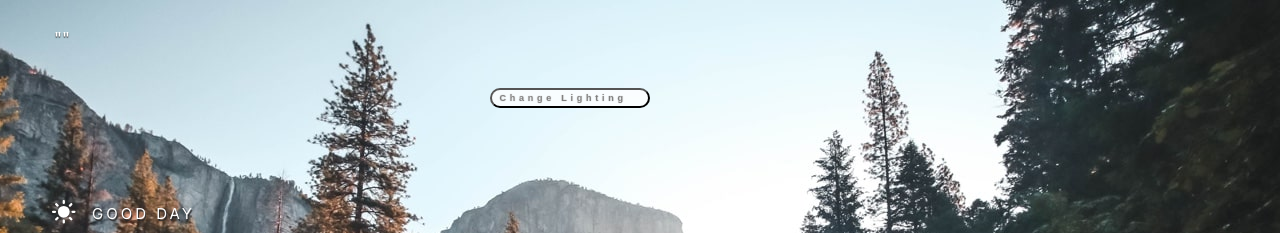
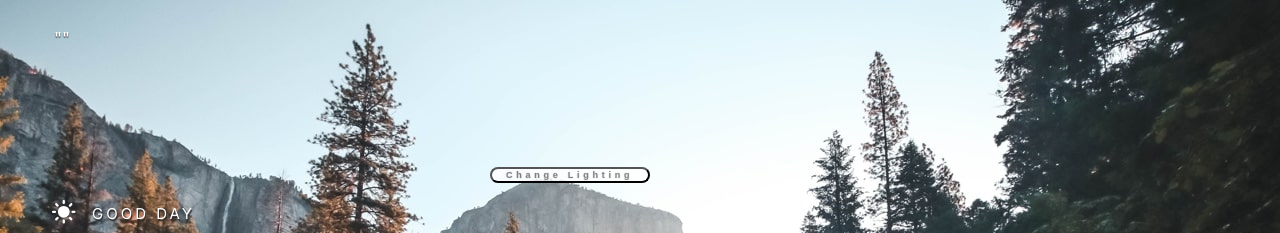
Before and after one commit to marfff/IP-International-clock-calender, a React (Create React App) app: page / in a window 1280 px wide. Shown: the top 233 px of the page. Built offline with nearby package versions, Linux system fonts and the light colour scheme; no server answers.

Commit message:
fix/change lighting button position
fix/change lighting button position

```diff
--- a/src/App.css
+++ b/src/App.css
@@ -265,7 +265,8 @@
 	background-color: var(--grey);
 	color: grey;
 	left: 40%;
-	top: -112px;
+	top: -33px;
+	justify-content:center;
 	margin-left: 28px;
 	align-items: center;
 	height: 11px;
@@ -274,7 +275,9 @@
 	font-weight: bold;
 	font-size: 9px;
 	letter-spacing: 3.75px;
-	padding: 8px;
+	/* padding-left: 14px; */
+	padding-top:6px;
+	padding-bottom:6px;
 	border-radius: 20px;
 	cursor: pointer;
 	outline: none;
```
